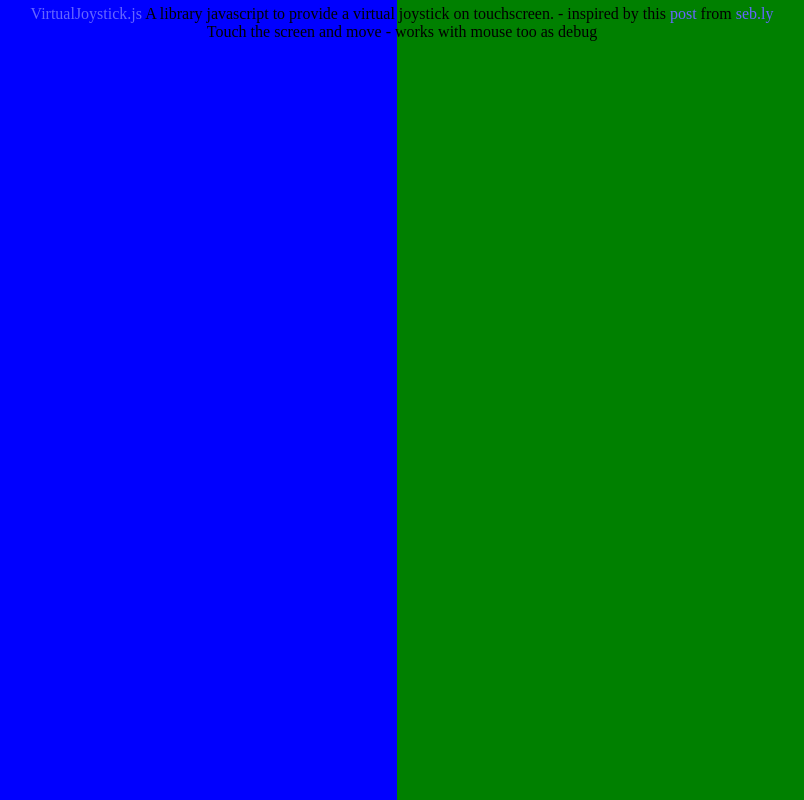
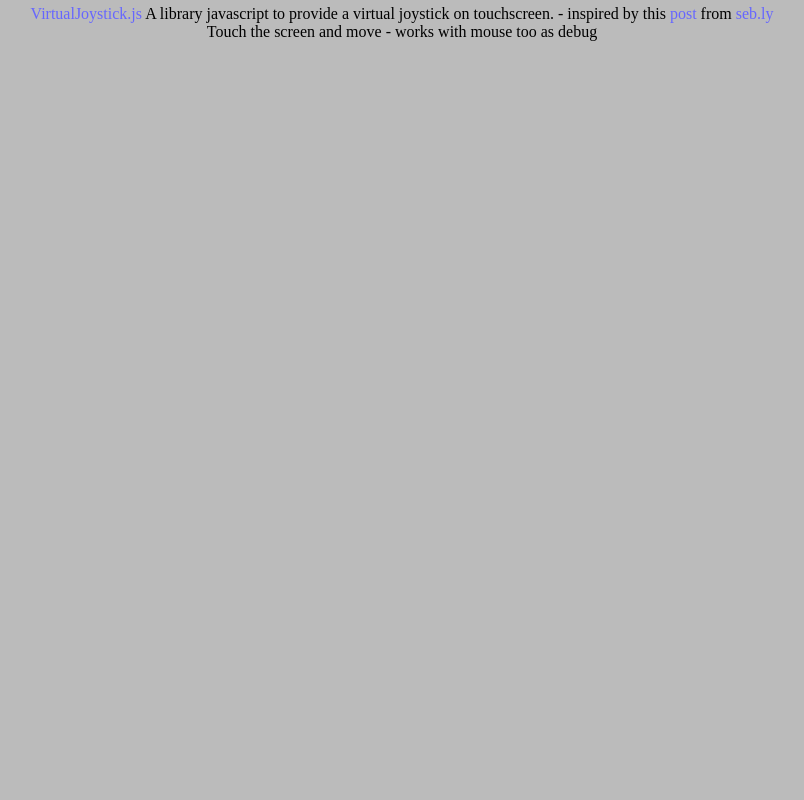
Before and after one commit to thomastangerine/thomastangerine.github.io, a plain HTML site: page index.html in a window 1280 px wide. Shown: the whole page, without its empty margins (243-1047 px from the left). Drawn offline with Linux system fonts and the light colour scheme; a script that the page names is missing.

Commit message:
Experimenting

```diff
--- a/index.html
+++ b/index.html
@@ -66,10 +66,6 @@
 		</style>
 	</head>
 	<body>
-		<div id="container">
-			<div id="left"></div>
-			<div id="right"></div>
-		</div>
 		<div id="info">
 			<a href="http://learningthreejs.com/blog/2011/12/26/let-s-make-a-3d-game-virtual-joystick/" target="_blank">VirtualJoystick.js</a>
 			A library javascript to provide a virtual joystick on touchscreen.
```
